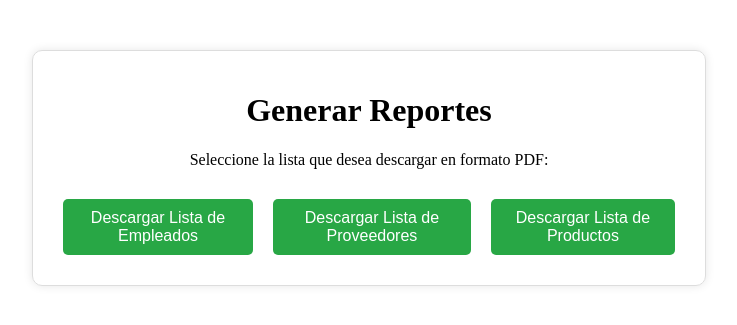
After one commit to pierosuarez29/gestion_de_proyectos, a Flask app: page /ver_reportes in a window 1280 px wide. The commit adds this page. Shown: the top 325 px of the page, without its empty margins (271-1008 px from the left). Run offline with Flask 3, Linux system fonts and the light colour scheme; the visitor is signed in with stand-in values (Sample User, id 1); data that the repository does not hold is empty; some libraries are stand-ins or nearby versions.

Commit message:
modified:   main/app.py 	new file:   main/static/css/pdfs/reportes.css 	new file:   main/static/imagenes/reporte.png 	modified:   main/templates/dashboard_menu.html 	new file:   main/templates/pdfs/empleados.html 	new file:   main/templates/pdfs/productos.html 	new file:   main/templates/pdfs/proveedores.html 	new file:   main/templates/pdfs/reportes.html

```diff
--- a/main/app.py
+++ b/main/app.py
@@ -916,6 +916,104 @@ def cambiar_estado_empleado(id_empleado):
 
     return redirect(url_for('ver_empleados'))
 
+@app.route('/ver_reportes', methods=['GET'])
+@login_required
+def ver_reportes():
+    return render_template('pdfs/reportes.html')
+
+
+@app.route('/descargar_productos_pdf', methods=['GET'])
+@login_required
+def descargar_productos_pdf():
+    try:
+        cursor = conexion.connection.cursor()
+
+        # Obtener la lista de productos desde la base de datos
+        cursor.execute('''
+            SELECT ID_Producto, Nombre_Producto, Precio_Venta, Stock
+            FROM Producto
+        ''')
+        productos = cursor.fetchall()
+
+        cursor.close()
+
+        # Renderizar la plantilla HTML para el PDF
+        rendered_html = render_template('pdfs/productos.html', productos=productos)
+
+        # Generar el PDF desde el HTML renderizado
+        pdf = pdfkit.from_string(rendered_html, False, configuration=PDFKIT_CONFIG)
+
+        # Preparar el archivo PDF para enviar como respuesta
+        response = BytesIO(pdf)
+        response.seek(0)
+
+        return send_file(response, as_attachment=True, download_name='lista_productos.pdf', mimetype='application/pdf')
+
+    except Exception as e:
+        print(f"Error al generar el PDF de productos: {str(e)}")
+        return redirect(url_for('ver_reportes'))  # Redirige a una página de error si ocurre una excepción
+
+@app.route('/descargar_empleados_pdf', methods=['GET'])
+@login_required
+def descargar_empleados_pdf():
+    try:
+        cursor = conexion.connection.cursor()
+
+        # Obtener la lista de empleados desde la base de datos
+        cursor.execute('''
+            SELECT DNI_Empleado, Nombres_Empleado, Apellidos_Empleado, Telefono_Empleado, Estado
+            FROM Empleado
+        ''')
+        empleados = cursor.fetchall()
+
+        cursor.close()
+
+        # Renderizar la plantilla HTML para el PDF de empleados
+        rendered_html = render_template('pdfs/empleados.html', empleados=empleados)
+
+        # Generar el PDF desde el HTML renderizado
+        pdf = pdfkit.from_string(rendered_html, False, configuration=PDFKIT_CONFIG)
+
+        # Preparar el archivo PDF para enviar como respuesta
+        response = BytesIO(pdf)
+        response.seek(0)
+
+        return send_file(response, as_attachment=True, download_name='lista_empleados.pdf', mimetype='application/pdf')
+
+    except Exception as e:
+        print(f"Error al generar el PDF de empleados: {str(e)}")
+        return redirect(url_for('ver_reportes'))  # Redirige a una página de error si ocurre una excepción
+
+@app.route('/descargar_proveedores_pdf', methods=['GET'])
+@login_required
+def descargar_proveedores_pdf():
+    try:
+        cursor = conexion.connection.cursor()
+
+        # Obtener la lista de proveedores desde la base de datos
+        cursor.execute('''
+            SELECT RUC, Nombre_Proveedor, Direccion, Telefono_Proveedor, Email
+            FROM Proveedor
+        ''')
+        proveedores = cursor.fetchall()
+
+        cursor.close()
+
+        # Renderizar la plantilla HTML para el PDF de proveedores
+        rendered_html = render_template('pdfs/proveedores.html', proveedores=proveedores)
+
+        # Generar el PDF desde el HTML renderizado
+        pdf = pdfkit.from_string(rendered_html, False, configuration=PDFKIT_CONFIG)
+
+        # Preparar el archivo PDF para enviar como respuesta
+        response = BytesIO(pdf)
+        response.seek(0)
+
+        return send_file(response, as_attachment=True, download_name='lista_proveedores.pdf', mimetype='application/pdf')
+
+    except Exception as e:
+        print(f"Error al generar el PDF de proveedores: {str(e)}")
+        return redirect(url_for('ver_reportes'))  # Redirige a una página de error si ocurre una excepción
 
 
 if __name__=='__main__':
--- /dev/null
+++ b/main/static/css/pdfs/reportes.css
@@ -0,0 +1,37 @@
+/* reportes.css */
+
+.contenedor {
+    width: 50%;
+    margin: 0 auto;
+    text-align: center;
+    padding: 20px;
+    border: 1px solid #ddd;
+    border-radius: 10px;
+    box-shadow: 0 0 10px rgba(0, 0, 0, 0.1);
+    margin-top: 50px;
+}
+
+.opciones-reportes {
+    display: flex;
+    justify-content: space-around;
+    margin-top: 20px;
+}
+
+.opcion-reporte {
+    margin: 10px;
+}
+
+button {
+    padding: 10px 20px;
+    font-size: 16px;
+    cursor: pointer;
+    border: none;
+    background-color: #28a745;
+    color: white;
+    border-radius: 5px;
+    transition: background-color 0.3s ease;
+}
+
+button:hover {
+    background-color: #218838;
+}
--- /dev/null
+++ b/main/templates/pdfs/reportes.html
@@ -0,0 +1,32 @@
+<!DOCTYPE html>
+<html lang="es">
+<head>
+    <meta charset="UTF-8">
+    <meta name="viewport" content="width=device-width, initial-scale=1.0">
+    <title>Generar Reportes - Agrícola Díaz</title>
+    <link rel="stylesheet" href="{{ url_for('static', filename='css/pdfs/reportes.css') }}">
+</head>
+<body>
+    <div class="contenedor">
+        <h1>Generar Reportes</h1>
+        <p>Seleccione la lista que desea descargar en formato PDF:</p>
+        <div class="opciones-reportes">
+            <div class="opcion-reporte">
+                <a href="{{ url_for('descargar_empleados_pdf') }}">
+                    <button>Descargar Lista de Empleados</button>
+                </a>
+            </div>
+            <div class="opcion-reporte">
+                <a href="{{ url_for('descargar_proveedores_pdf') }}">
+                    <button>Descargar Lista de Proveedores</button>
+                </a>
+            </div>
+            <div class="opcion-reporte">
+                <a href="{{ url_for('descargar_productos_pdf') }}">
+                    <button>Descargar Lista de Productos</button>
+                </a>
+            </div>
+        </div>
+    </div>
+</body>
+</html>
```
Also changed, not shown: main/templates/dashboard_menu.html (+9 -0 lines), main/templates/pdfs/empleados.html (added, +48 -0 lines), main/templates/pdfs/productos.html (added, +46 -0 lines), main/templates/pdfs/proveedores.html (added, +48 -0 lines), main/static/imagenes/reporte.png (added).
